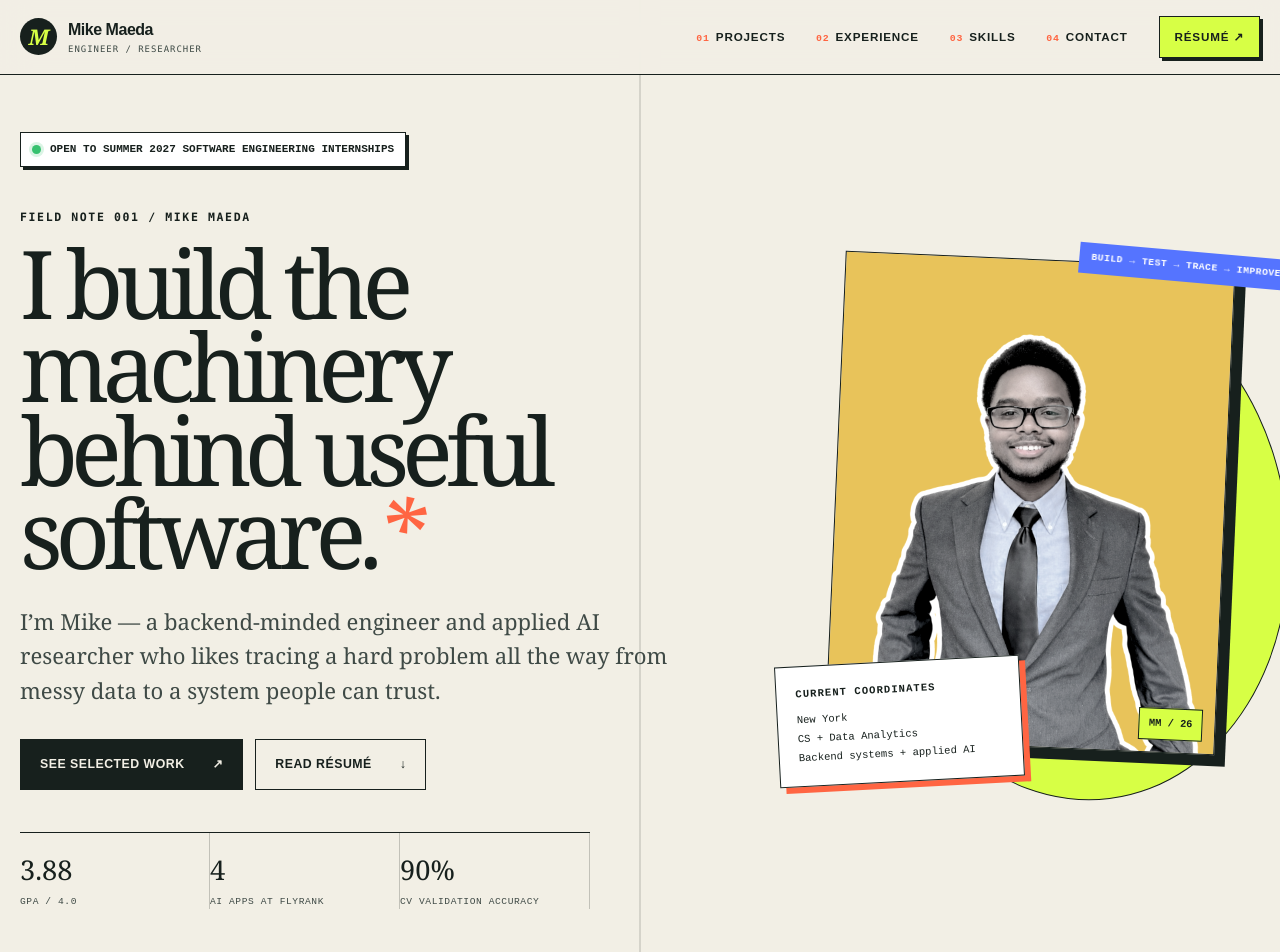
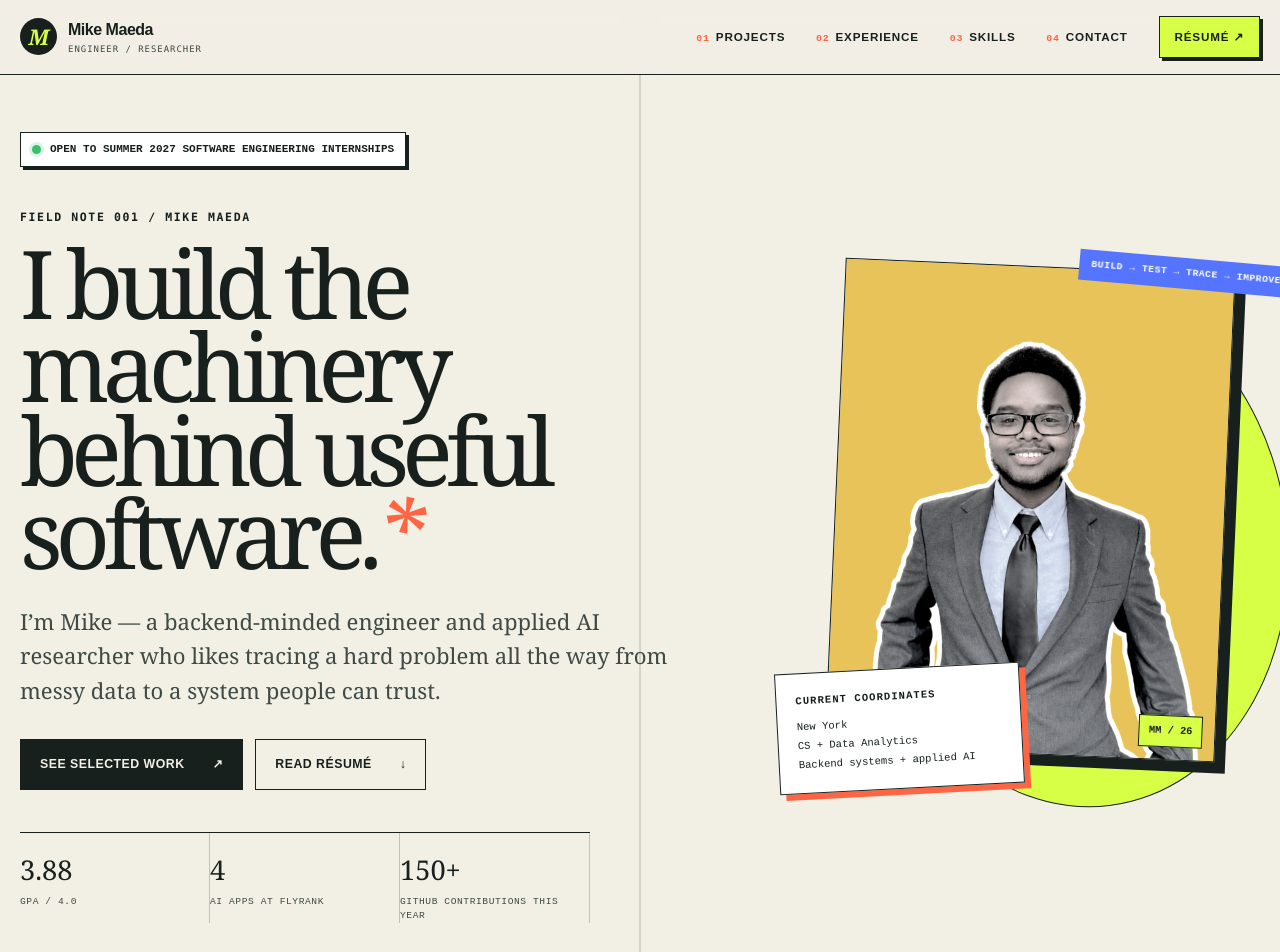
Before and after one commit to mikemaeda/mike-portifolio, a Next.js app: page / in a window 1280 px wide. Shown: the top 952 px of the page. Built offline with nearby package versions, Linux system fonts and the light colour scheme.

Commit message:
Highlight GitHub contribution activity

```diff
--- a/components/Hero.tsx
+++ b/components/Hero.tsx
@@ -21,7 +21,7 @@ export default function Hero() {
           <div className="hero-proof" aria-label="Quick facts">
             <div><strong>3.88</strong><span>GPA / 4.0</span></div>
             <div><strong>4</strong><span>AI apps at FlyRank</span></div>
-            <div><strong>90%</strong><span>CV validation accuracy</span></div>
+            <div><strong>150+</strong><span>GitHub contributions this year</span></div>
           </div>
         </div>
 
```
